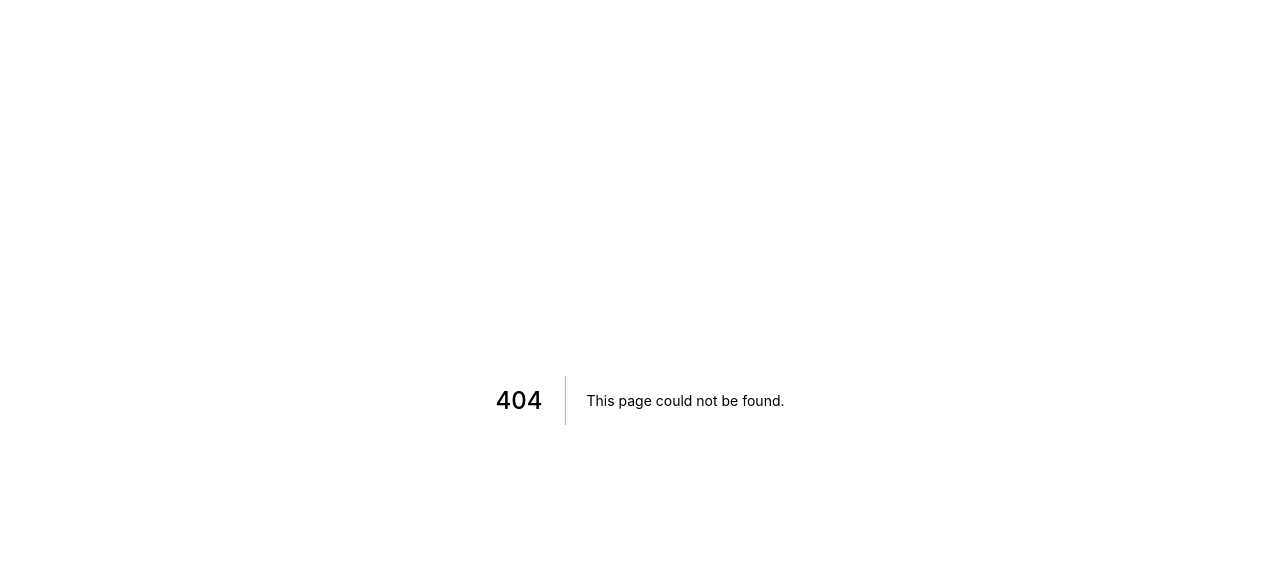
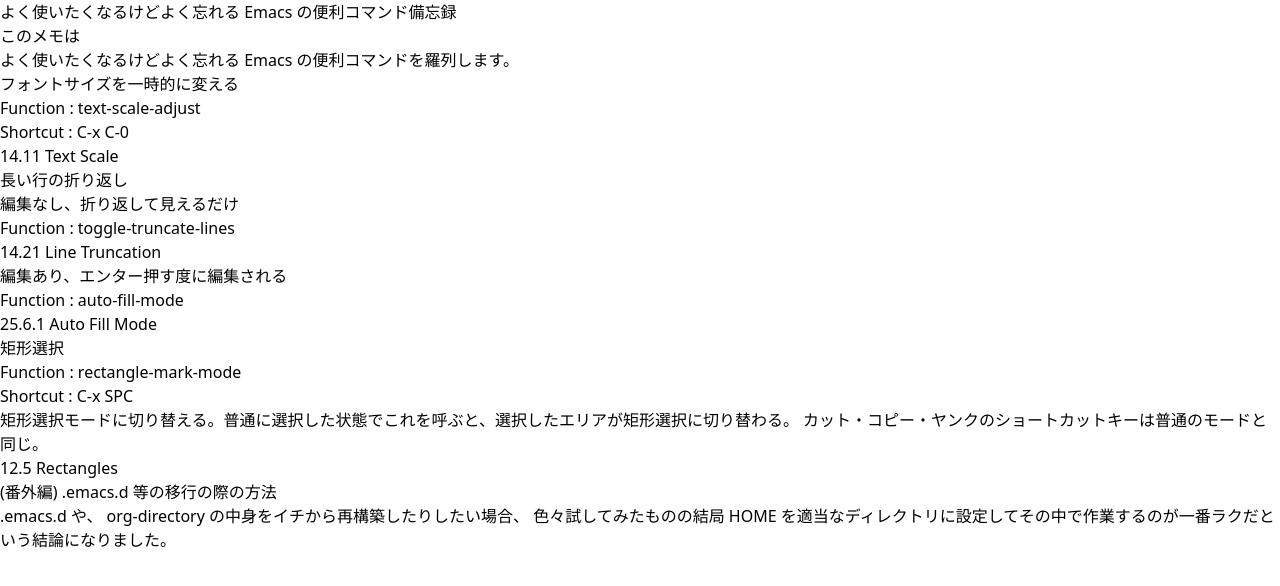
Before and after one commit to kaznak/www.kaznak.work, a Next.js app: page /posts/2017-01-24.emacs-tips.ja in a window 1280 px wide. Before the commit this address had no page. Shown: the top 586 px of the page. Built offline with nearby package versions, Linux system fonts and the light colour scheme.

Commit message:
pages/posts/2017-01-24.emacs-tips.ja.mdx: add

```diff
--- /dev/null
+++ b/pages/posts/2017-01-24.emacs-tips.ja.mdx
@@ -0,0 +1,47 @@
+export const metadata = {
+  lang: 'ja',
+  date: ['2017-01-24T12:21JST', '2017-01-26T11:49JST', '2017-10-04T22:16JST'],
+  tags: ['emacs'],
+}
+
+# よく使いたくなるけどよく忘れる Emacs の便利コマンド備忘録
+
+## このメモは
+
+よく使いたくなるけどよく忘れる Emacs の便利コマンドを羅列します。
+
+## フォントサイズを一時的に変える
+
+- Function : text-scale-adjust
+- Shortcut : C-x C-0
+
+[14.11 Text Scale](https://www.gnu.org/software/emacs/manual/html_node/emacs/Text-Scale.html)
+
+## 長い行の折り返し
+
+### 編集なし、折り返して見えるだけ
+
+- Function : toggle-truncate-lines
+
+[14.21 Line Truncation](https://www.gnu.org/software/emacs/manual/html_node/emacs/Line-Truncation.html)
+
+### 編集あり、エンター押す度に編集される
+
+- Function : auto-fill-mode
+
+[25.6.1 Auto Fill Mode](https://www.gnu.org/software/emacs/manual/html_node/emacs/Auto-Fill.html)
+
+## 矩形選択
+
+- Function : rectangle-mark-mode
+- Shortcut : C-x SPC
+
+矩形選択モードに切り替える。普通に選択した状態でこれを呼ぶと、選択したエリアが矩形選択に切り替わる。
+カット・コピー・ヤンクのショートカットキーは普通のモードと同じ。
+
+[12.5 Rectangles](https://www.gnu.org/software/emacs/manual/html_node/emacs/Rectangles.html)
+
+## (番外編) .emacs.d 等の移行の際の方法
+
+.emacs.d や、 org-directory の中身をイチから再構築したりしたい場合、
+色々試してみたものの結局 HOME を適当なディレクトリに設定してその中で作業するのが一番ラクだという結論になりました。
```
